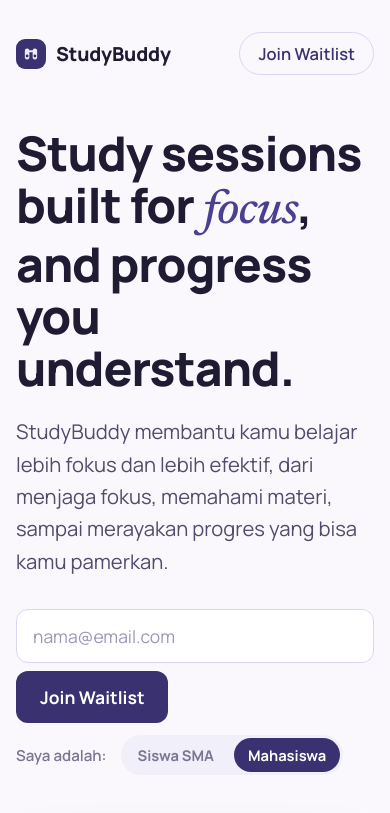
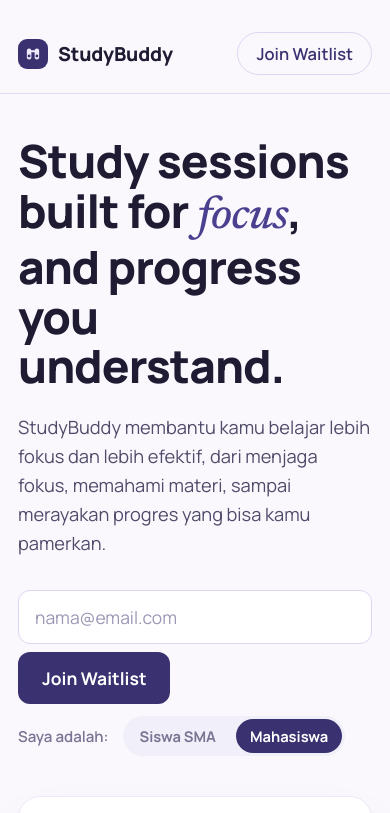
Before and after one commit to nurfikrimakassar/studybuddy, a Next.js app: page / in a window 390 px wide. Shown: the top 813 px of the page. Built offline with nearby package versions, Linux system fonts and the light colour scheme.

Commit message:
Restore polished landing page styling reverted by backend merge
The zip merge for the OAuth/Postgres backend accidentally brought back
an older version of the hero/topbar styling. Restore the mobile
polish (hero headline sizing, section padding, topbar layout) from
the pre-merge commit.

```diff
--- a/app/globals.css
+++ b/app/globals.css
@@ -101,16 +101,16 @@ br.brk {
     display: none;
   }
   section[data-screen-label] {
-    padding-left: 16px !important;
-    padding-right: 16px !important;
+    padding-left: 18px !important;
+    padding-right: 18px !important;
   }
   div[data-screen-label="Top Bar"] {
-    padding-left: 16px !important;
-    padding-right: 16px !important;
+    padding-left: 18px !important;
+    padding-right: 18px !important;
   }
   footer[data-screen-label="Footer"] {
-    padding-left: 16px !important;
-    padding-right: 16px !important;
+    padding-left: 18px !important;
+    padding-right: 18px !important;
   }
   .footer-nav {
     margin-left: 0 !important;
@@ -120,6 +120,27 @@ br.brk {
   }
   .hero-left {
     gap: 32px !important;
+  }
+  .hero-headline {
+    font-size: calc(clamp(2.6rem, 5vw, 4.2rem) - 2px) !important;
+  }
+  section[data-screen-label="Hero"] p {
+    font-size: calc(1.1rem - 2px) !important;
+  }
+  section[data-screen-label="Problem"] p {
+    font-size: calc(1.02rem - 2px) !important;
+  }
+  section[data-screen-label="Features"] p {
+    font-size: calc(1.02rem - 2px) !important;
+  }
+  section[data-screen-label="How It Works"] p {
+    font-size: calc(0.9rem - 2px) !important;
+  }
+  section[data-screen-label="Social Proof"] p {
+    font-size: calc(1rem - 2px) !important;
+  }
+  section[data-screen-label="Final CTA"] p {
+    font-size: calc(1rem - 2px) !important;
   }
   .sec-head {
     margin-bottom: 32px !important;
@@ -132,7 +153,7 @@ br.brk {
     padding-bottom: 40px !important;
   }
   section[data-screen-label="Hero"] {
-    padding-top: 52px !important;
+    padding-top: 42px !important;
     padding-bottom: 60px !important;
   }
   section[data-screen-label="Problem"] {
--- a/components/landing-page/Hero.tsx
+++ b/components/landing-page/Hero.tsx
@@ -47,6 +47,7 @@ export default function Hero() {
         >
           <div>
             <h1
+              className="hero-headline"
               style={{
                 fontSize: "clamp(2.6rem, 5vw, 4.2rem)",
                 lineHeight: 1.08,
--- a/components/landing-page/TopBar.tsx
+++ b/components/landing-page/TopBar.tsx
@@ -2,6 +2,7 @@ import Logo from "./Logo";
 
 export default function TopBar() {
   return (
+    <div style={{ width: "100%", borderBottom: "1px solid rgba(221, 214, 243, 0.85)" }}>
       <div
         data-screen-label="Top Bar"
         style={{
@@ -10,7 +11,7 @@ export default function TopBar() {
           justifyContent: "space-between",
           maxWidth: 1280,
           margin: "0 auto",
-        padding: "32px 20px 0",
+          padding: "32px 20px 18px",
         }}
       >
         <div style={{ display: "flex", alignItems: "center", gap: 10 }}>
@@ -33,5 +34,6 @@ export default function TopBar() {
           Join Waitlist
         </a>
       </div>
+    </div>
   );
 }
```
Lines whose indentation alone changed are shown as unchanged.
